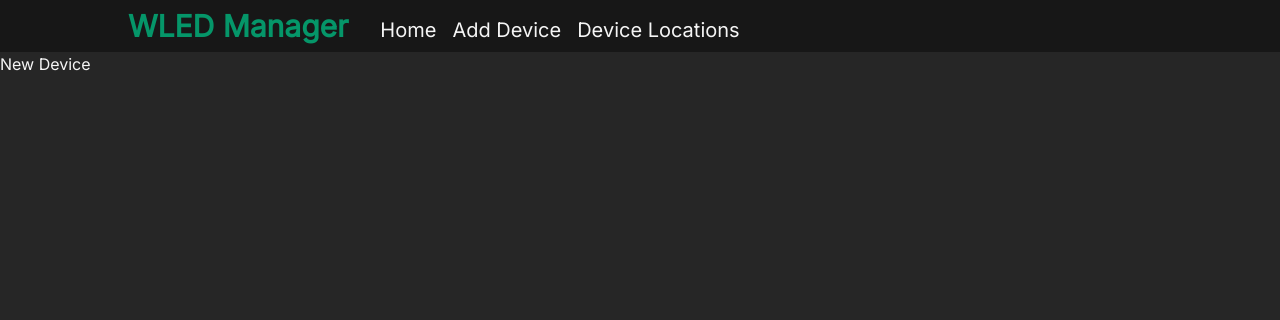
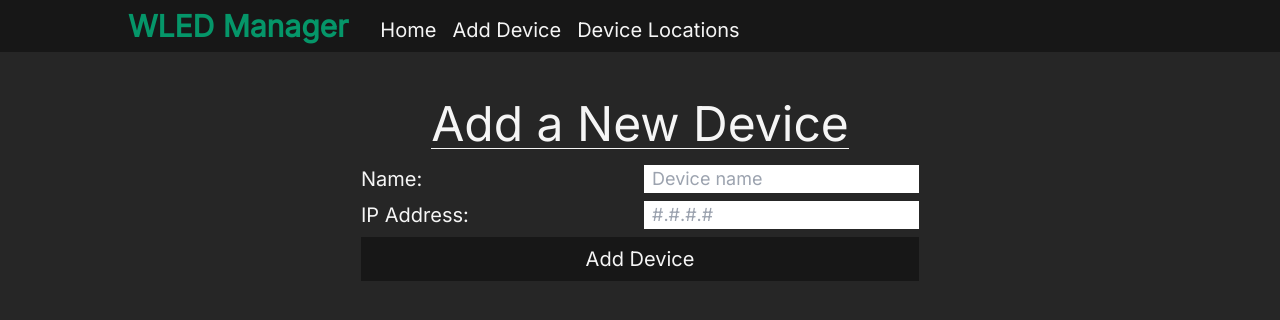
Before and after one commit to sk3p7ic/wled-manager, a Next.js app: page /newDevice in a window 1280 px wide. Shown: the top 320 px of the page. Built offline with nearby package versions, Linux system fonts and the light colour scheme.

Commit message:
Added form to create new devices

```diff
--- /dev/null
+++ b/pages/api/devices/new.ts
@@ -0,0 +1,13 @@
+import { NextApiResponse } from "next";
+import prisma from "../../../lib/prisma";
+
+const handle = async (req: any, res: NextApiResponse) => {
+  const { ip, name } = req.body;
+  console.log(ip, name);
+  await prisma.device.create({
+    data: { ip: ip, name: name, locationX: 50, locationY: 50 },
+  });
+  res.redirect("/");
+};
+
+export default handle;
--- a/pages/newDevice.tsx
+++ b/pages/newDevice.tsx
@@ -1,7 +1,64 @@
 import type { NextPage } from "next";
+import { FormEvent, useState } from "react";
 
 const NewDevicePage: NextPage = () => {
-  return <div>New Device</div>;
+  const [nameInputValue, setNameInputValue] = useState("");
+  const [ipInputValue, setIpInputValue] = useState("");
+
+  const handleSubmit = async (e: FormEvent<HTMLFormElement>) => {
+    e.preventDefault();
+    await fetch("/api/devices/new", {
+      method: "POST",
+      headers: {
+        "Content-Type": "application/json",
+      },
+      body: JSON.stringify({ ip: ipInputValue, name: nameInputValue }),
+    });
+    document.location.replace("/"); // Go back home
+  };
+
+  return (
+    <div className="pt-12 flex-grow flex flex-col items-center gap-4">
+      <h1 className="text-5xl border-b border-b-neutral-100">
+        Add a New Device
+      </h1>
+      <form
+        className="grid grid-cols-2 gap-2"
+        onSubmit={(e) => handleSubmit(e)}
+      >
+        <label htmlFor="device-name-input" className="text-xl">
+          Name:
+        </label>
+        <input
+          id="device-name-input"
+          className="px-2 text-lg text-neutral-800"
+          placeholder="Device name"
+          value={nameInputValue}
+          onChange={(e) => setNameInputValue(e.target.value)}
+        />
+        <label htmlFor="device-ip-input" className="text-xl">
+          IP Address:
+        </label>
+        <input
+          id="device-ip-input"
+          className="px-2 text-lg text-neutral-800"
+          placeholder="#.#.#.#"
+          value={ipInputValue}
+          onChange={(e) => setIpInputValue(e.target.value)}
+        />
+        <button
+          type="submit"
+          className="col-span-2 py-2 text-xl bg-neutral-900 hover:bg-emerald-600 transition-all"
+        >
+          Add Device
+        </button>
+      </form>
+    </div>
+  );
+};
+
+export const getStaticProps = () => {
+  return { props: {} };
 };
 
 export default NewDevicePage;
```
